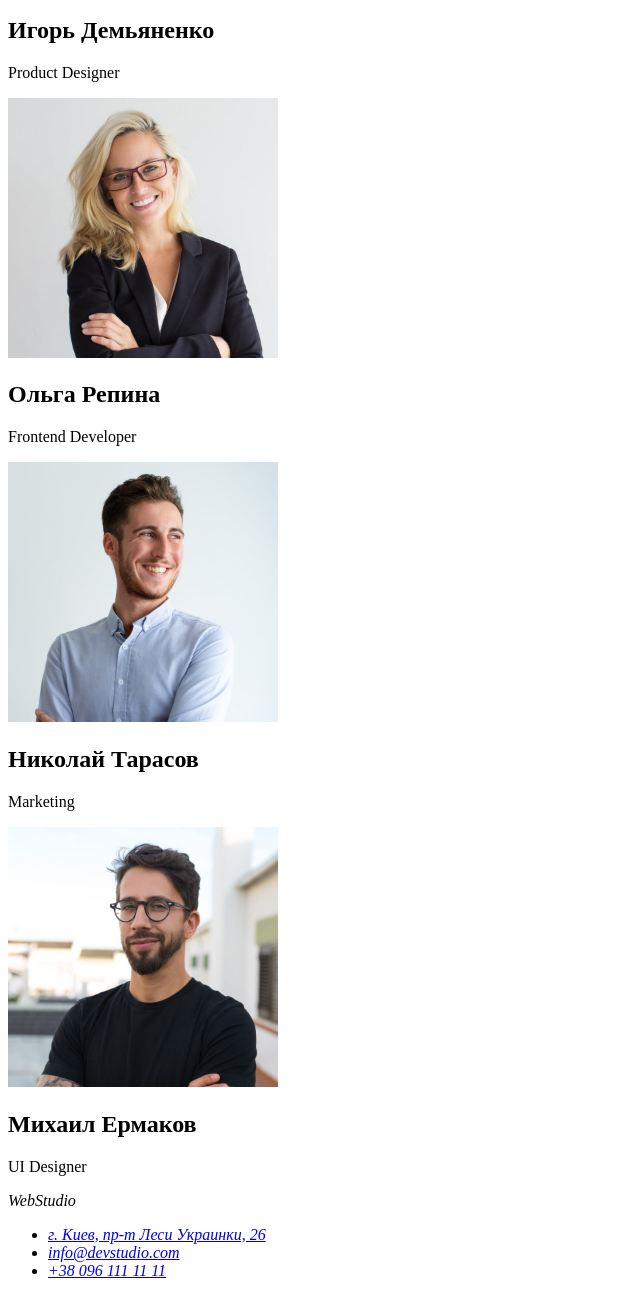
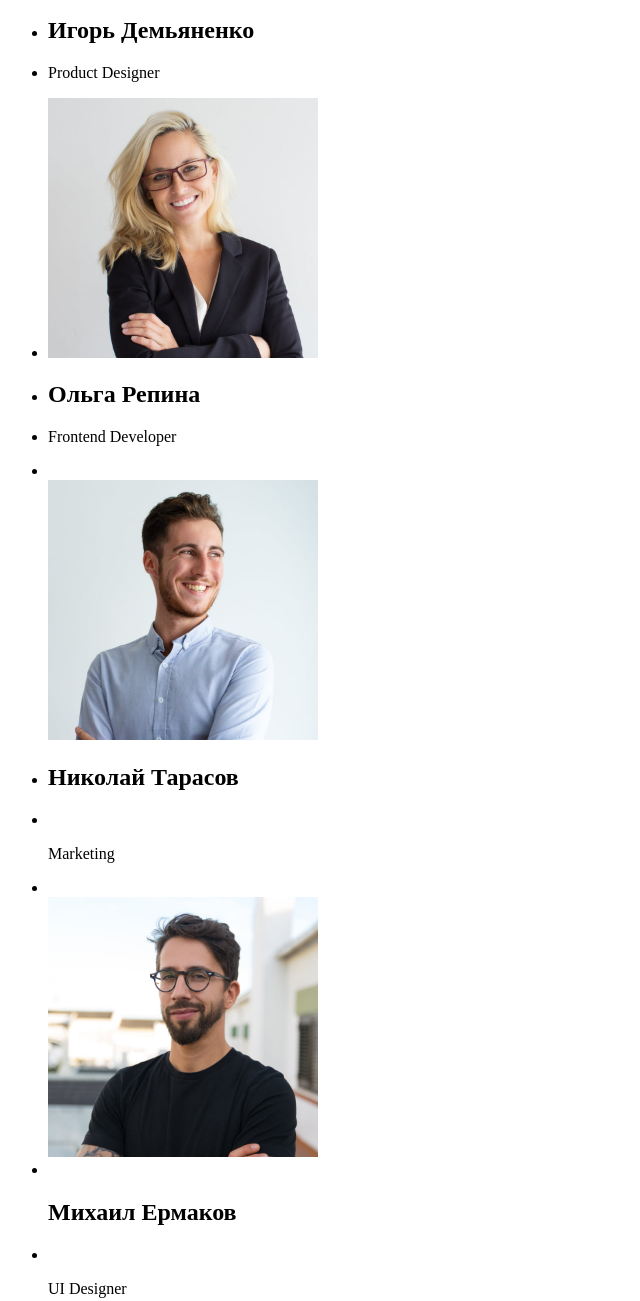
Before and after one commit to KalinichenkoUlyana/goit-markup-hw-01, a plain HTML site: page index.html in a window 1280 px wide. Shown: the part 1860-3161 px from the top of the page, without its empty margins (0-640 px from the left). Drawn offline with Linux system fonts and the light colour scheme.

Commit message:
final html

```diff
--- a/index.html
+++ b/index.html
@@ -74,26 +74,26 @@
             </section>
             <section>
                 <h2>Наша команда</h2>
-                <section>
-                    <img src="./images/igor.jpg" alt="Игорь Демьяненко" width="270" height="260" />
-                    <h2>Игорь Демьяненко</h2>
-                    <p lang="en">Product Designer</p>
-             </section>
-             <section>
-                    <img src="./images/olga.jpg" alt="Ольга Репина" width="270" height="260" />
-                    <h2>Ольга Репина</h2>
-                    <p lang="en">Frontend Developer</p>
-            </section>
-            <section>
-                <img src="./images/nikolay.jpg" alt="Николай Тарасов" width="270" height="260" />
-                    <h2>Николай Тарасов</h2>
-                    <p lang="en">Marketing</p>
-            </section>
-            <section>
-                    <img src="./images/mihail.jpg" alt="Михаил Ермаков" width="270" height="260" />
-                    <h2>Михаил Ермаков</h2>
-                    <p lang="en">UI Designer</p>
-            </section>
+                <ul>
+                    <li><img src="./images/igor.jpg" alt="Игорь Демьяненко" width="270" height="260" /></li>
+                    <li><h2>Игорь Демьяненко</h2></li>
+                    <li><p lang="en">Product Designer</p></li>
+                </ul>
+             <ul>
+                    <li><img src="./images/olga.jpg" alt="Ольга Репина" width="270" height="260" /></li>
+                    <li><h2>Ольга Репина</h2></li>
+                    <li><p lang="en">Frontend Developer</p></li>
+             </ul>
+            <ul>
+                <li></li><img src="./images/nikolay.jpg" alt="Николай Тарасов" width="270" height="260" /></li>
+                <li> <h2>Николай Тарасов</h2></li>
+                    <li></li><p lang="en">Marketing</p></li>
+            </ul>
+            <ul>
+                    <li></li><img src="./images/mihail.jpg" alt="Михаил Ермаков" width="270" height="260" /></li>
+                    <li></li><h2>Михаил Ермаков</h2></li>
+                    <li></li><p lang="en">UI Designer</p></li>
+            </ul>
             </section>
             <footer>
                 <address>
```
